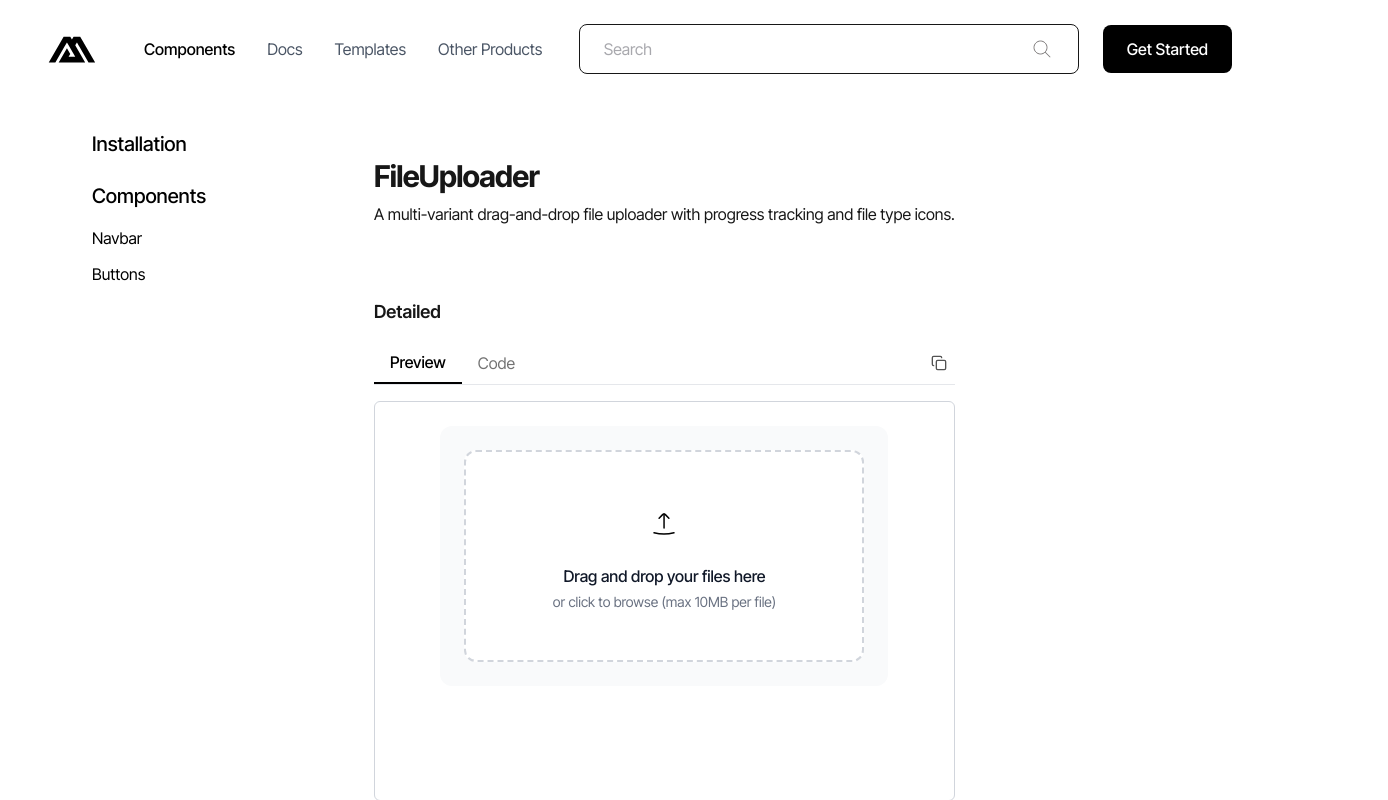
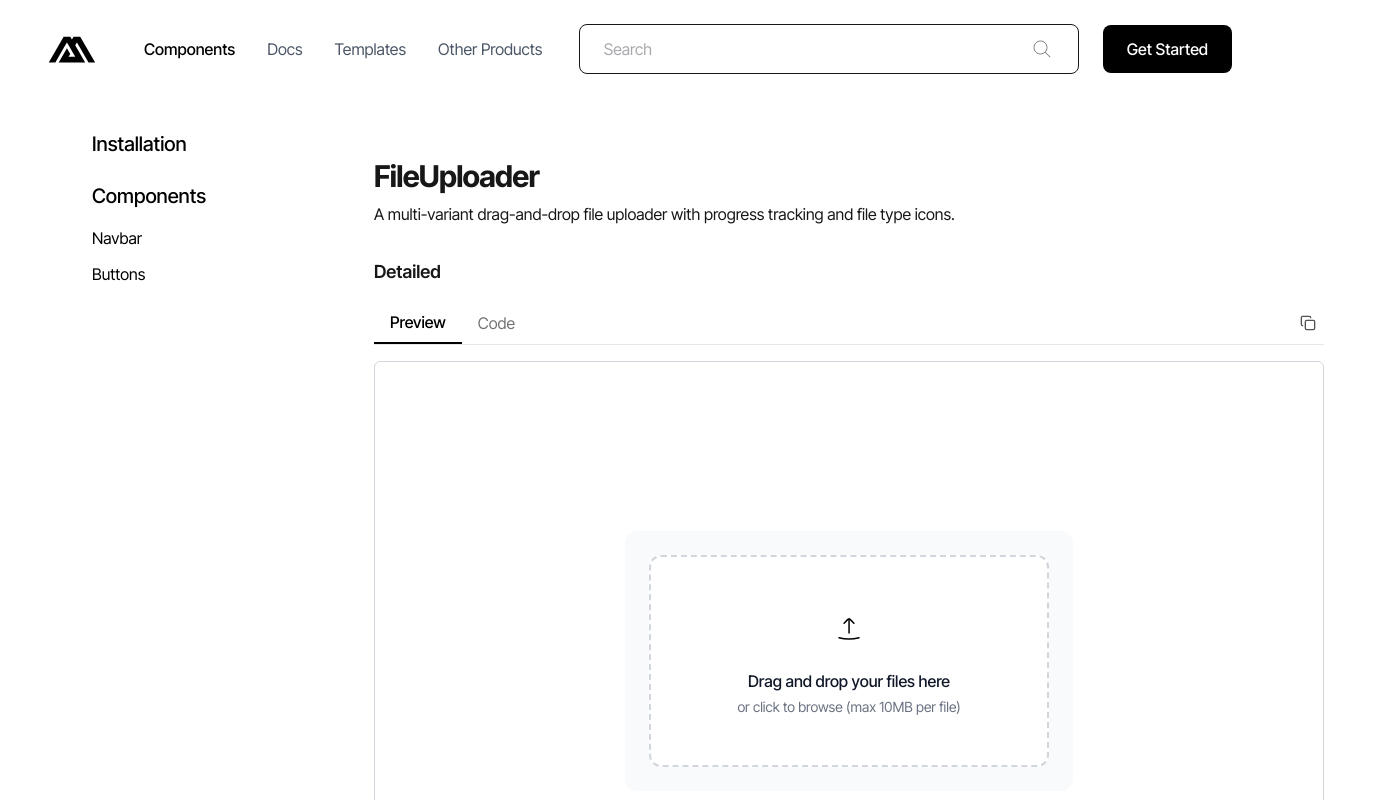
Before and after one commit to mohamedzouine827/nebulaui, a Next.js app: page /components/fileuploader in a window 1280 px wide. Shown: the top 800 px of the page, 1388 px wide, since content can reach past the window. Built offline with nearby package versions, Linux system fonts and the light colour scheme.

Commit message:
Added: the preview page for the file uploader

```diff
--- a/app/_component/components/CodePreview.tsx
+++ b/app/_component/components/CodePreview.tsx
@@ -28,7 +28,7 @@ const CodePreview: React.FC<CodePreviewProps> = ({
   }
 
   return (
-    <div className="w-full flex flex-col gap-4 py-8">
+    <div className="min-w-[950px] w-full flex flex-col gap-4 py-8">
       {/* Title */}
       {title && (
         <h3 className="text-lg font-semibold text-neutral-900">{title}</h3>
@@ -72,7 +72,7 @@ const CodePreview: React.FC<CodePreviewProps> = ({
       </div>
 
       {/* Content */}
-      <div className="w-full border border-gray-300 rounded-md bg-white overflow-hidden min-h-[400px]">
+      <div className="w-full border border-gray-300 rounded-md bg-white overflow-hidden min-h-[600px] justify-center flex items-center">
         {activeTab === "preview" ? (
           <div className="w-full h-full flex items-center justify-center p-6">
             {children}
--- a/app/components/fileuploader/page.tsx
+++ b/app/components/fileuploader/page.tsx
@@ -3,7 +3,7 @@ import FileUploader from "@/app/_component/components/FileUploader"
 
 export default function FileUploaderDocs() {
   return (
-    <div className="space-y-10">
+    <div className="">
       {/* Page Heading */}
       <div className="space-y-2">
         <h2 className="text-3xl font-bold tracking-tight">FileUploader</h2>
```
